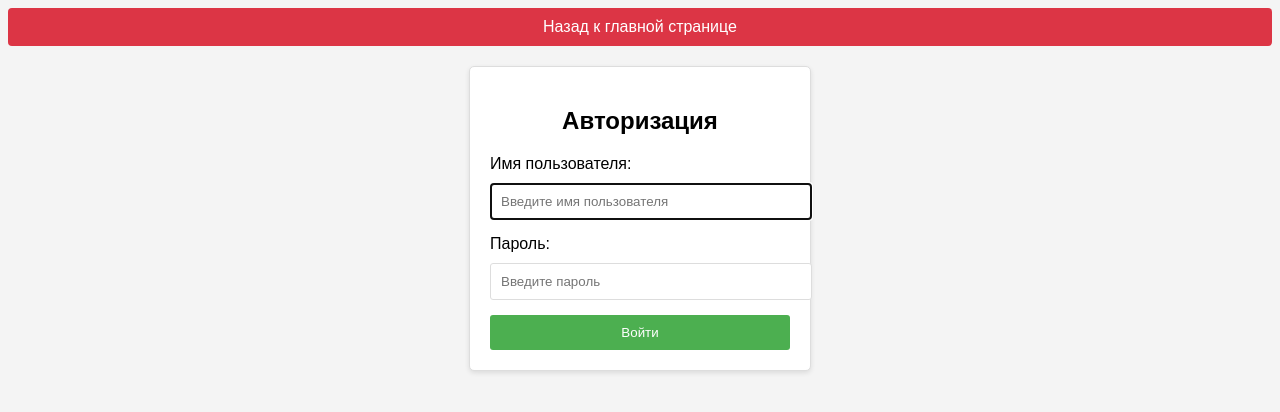
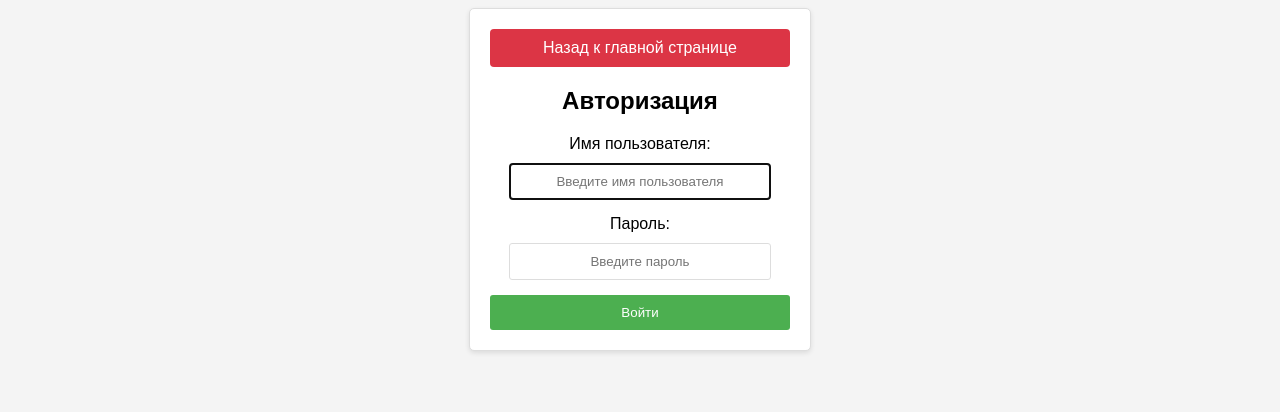
Before and after one commit to pavel807/hypixel01, a plain HTML site: page page2.html in a window 1280 px wide. Drawn offline with Linux system fonts and the light colour scheme.

Commit message:
Add files via upload

```diff
--- a/page2.html
+++ b/page2.html
@@ -25,6 +25,7 @@
             width: 300px;
             margin: 0 auto;
             padding: 20px;
+            text-align: center;
             background-color: #fff;
             border: 1px solid #ddd;
             border-radius: 5px;
@@ -36,12 +37,14 @@
         }
         label {
             display: block;
+
             margin-bottom: 10px;
         }
         input[type="text"],
         input[type="password"] {
-            width: 100%;
+            width: 80%;
             padding: 10px;
+            text-align: center;
             margin-bottom: 15px;
             border-radius: 3px;
             border: 1px solid #ddd;
@@ -58,13 +61,15 @@
         }
         input[type="submit"]:hover {
             background-color: #45a049;
+            text-align: center;
         }
     </style>
 </head>
 <body>
-    <button id="backButton" onclick="goBack()">Назад к главной странице</button>
+
 
     <div class="container">
+        <button id="backButton" onclick="goBack()">Назад к главной странице</button>
         <h2>Авторизация</h2>
 
             <label for="username">Имя пользователя:</label>
```
Also changed, not shown: page3.html (+2 -1 lines), page4.html (+2 -1 lines), page5.html (+3 -1 lines), page6.html (+2 -0 lines).
